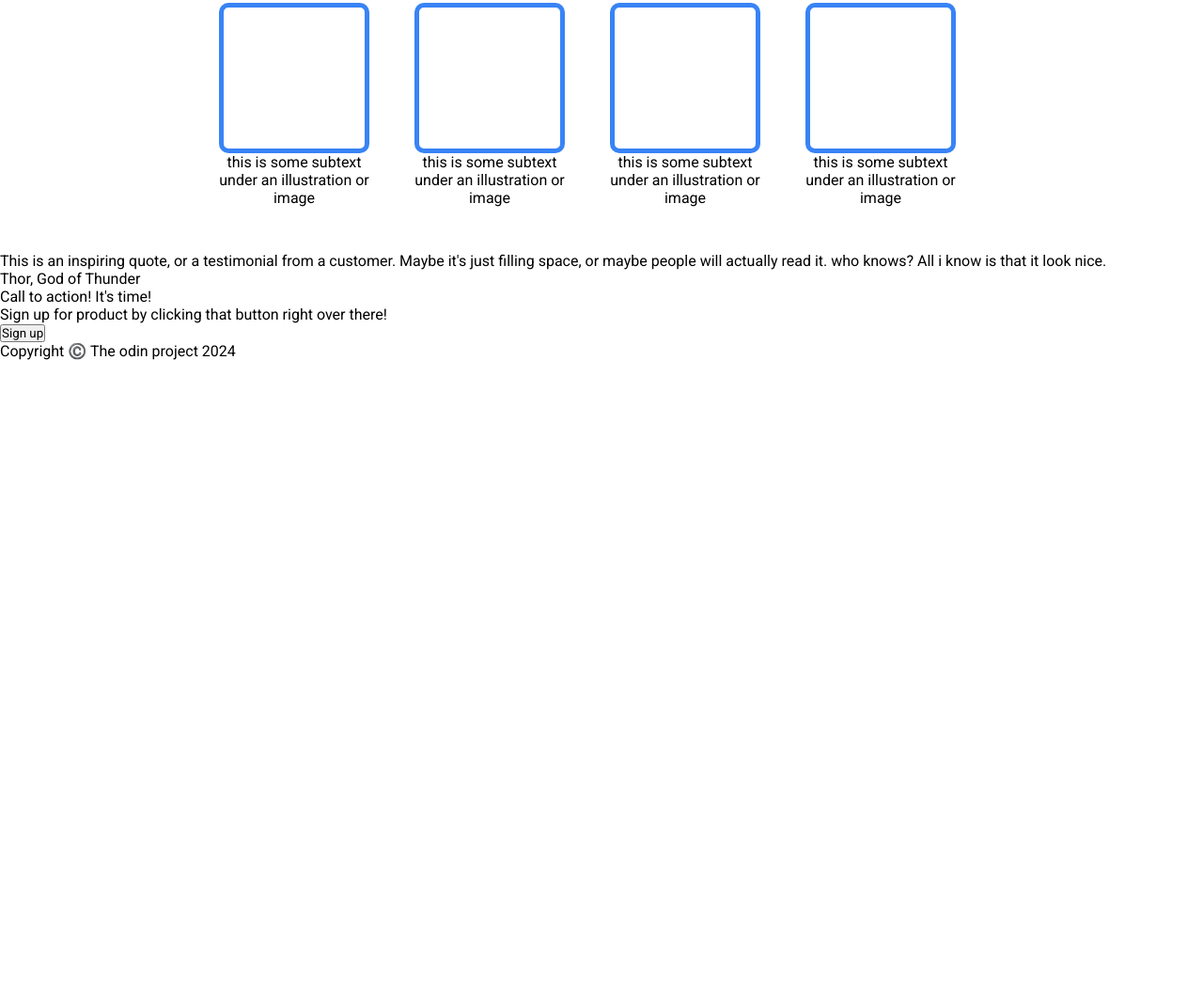
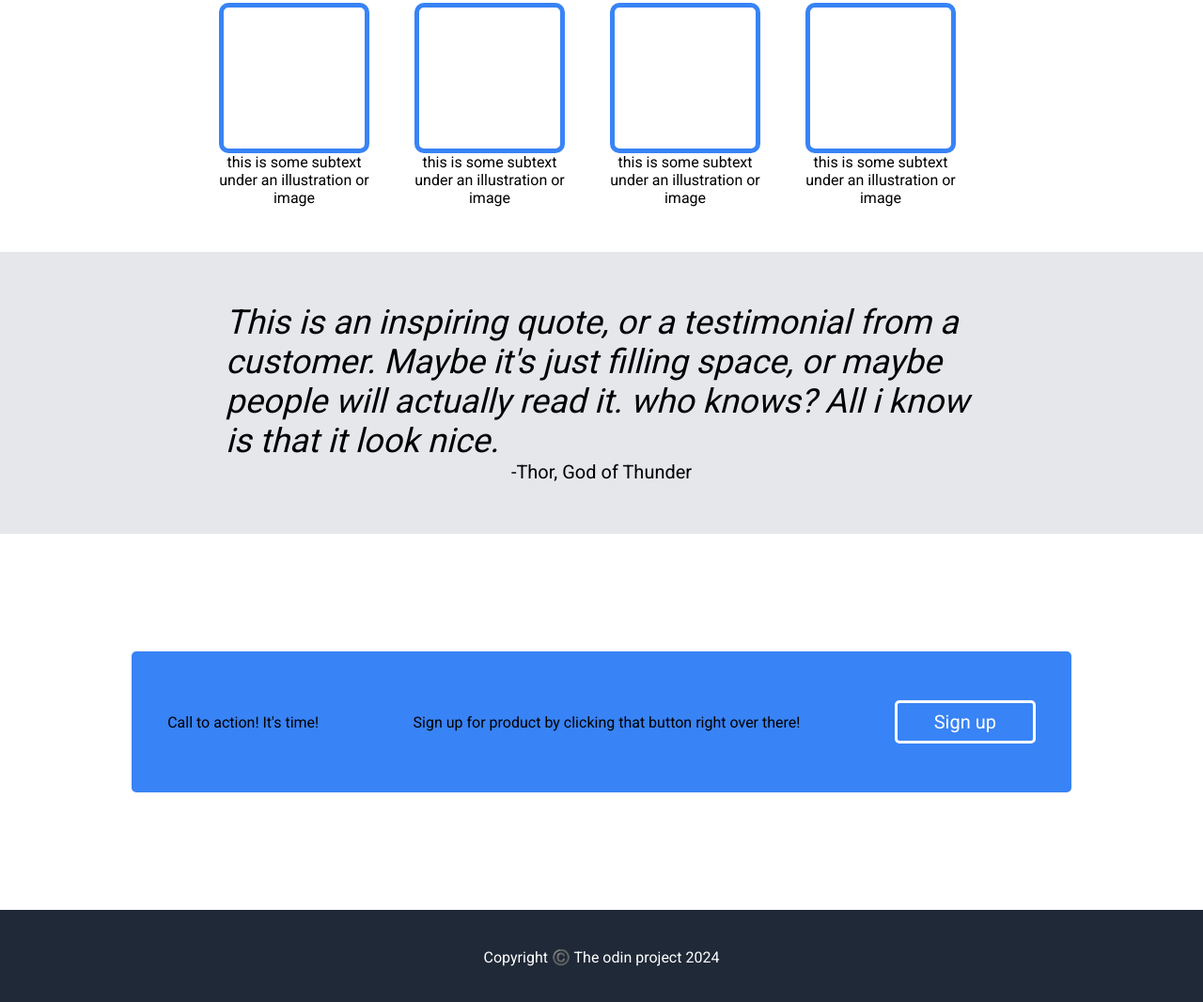
Before and after one commit to Anand-1812/The-Odin-Project, a plain HTML site: page Landing-Page/index.html in a window 1280 px wide. Shown: the part 635-1701 px from the top of the page at 94% size. Before the commit the page ends 1018 px from the top, so only its background shows below. Drawn offline with Linux system fonts and the light colour scheme.

Commit message:
Complete the landing page

```diff
--- a/Landing-Page/index.html
+++ b/Landing-Page/index.html
@@ -50,18 +50,16 @@
     </div>
 
     <div class="quote">
-        <p>
-            This is an inspiring quote, or a testimonial from a customer. Maybe it's just filling space, or maybe people will actually read it. who knows? All i know is that it look nice.
-            <p>Thor, God of Thunder</p>
-        </p>
+            <i class="quote-text">This is an inspiring quote, or a testimonial from a customer. Maybe it's just filling space, or maybe people will actually read it. who knows? All i know is that it look nice.</i>
+            <p>-Thor, God of Thunder</p>
     </div>
 
     <div class="sign-up">
         <div>
             <p class="action-para">Call to action! It's time!</p>
-            <p>Sign up for product by clicking that button right over there!</p>
+            <p class="action-para">Sign up for product by clicking that button right over there!</p>
+            <button type="button">Sign up</button>
         </div>
-        <button type="button">Sign up</button>
     </div>
 
     <footer>
--- a/Landing-Page/style.css
+++ b/Landing-Page/style.css
@@ -115,3 +115,67 @@ ul {
 .text {
     text-align: center;
 }
+
+.quote {
+    width: 100%;
+    background-color: #E5E7EB;
+    height: 300px;
+    display: flex;
+    flex-direction: column;
+    justify-content: center;
+    align-items: center;
+}
+
+.quote-text {
+    width: 800px;
+    font-size: 36px;
+    font: lighter;
+    font-family: 'Roboto';
+}
+
+.quote > p {
+    font-family: 'Roboto';
+    font-size: 20px;
+    font: bold;
+}
+
+.sign-up {
+    width: 100%;
+    height: 400px;
+    display: flex;
+    justify-content: center;
+    align-items: center;
+    gap: 48px;
+}
+
+.sign-up div {
+    background-color: #3883F6;
+    display: flex;
+    justify-content: space-around;
+    align-items: center;
+    height: 150px;
+    width: 1000px;
+    gap: 24px;
+    border-radius: 5px;
+}
+
+.sign-up button {
+    font-size: 20px;
+    background-color: #3883F6;
+    color: white;
+    cursor: pointer;
+    width: 150px;
+    border: solid white;
+    border-radius: 5px;
+    padding: 8px;
+}
+
+footer {
+    color: white;
+    font: 'Roboto';
+    display: flex;
+    justify-content: center;
+    align-items: center;
+    height: 100px;
+    background-color: #1f2937;
+}
```
